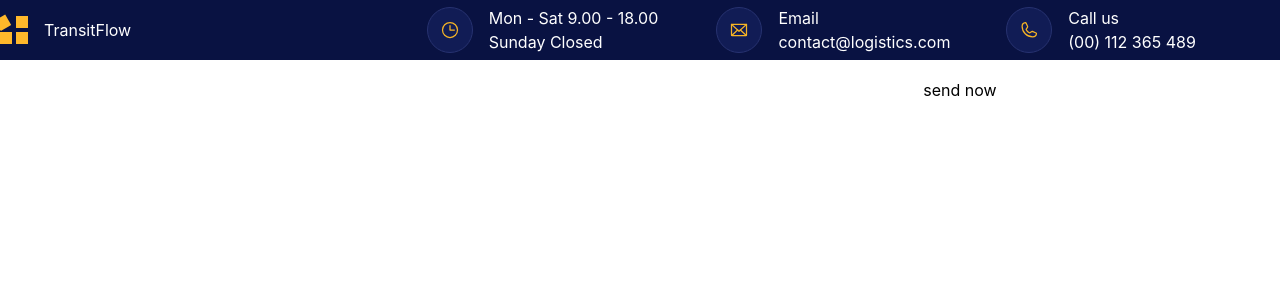
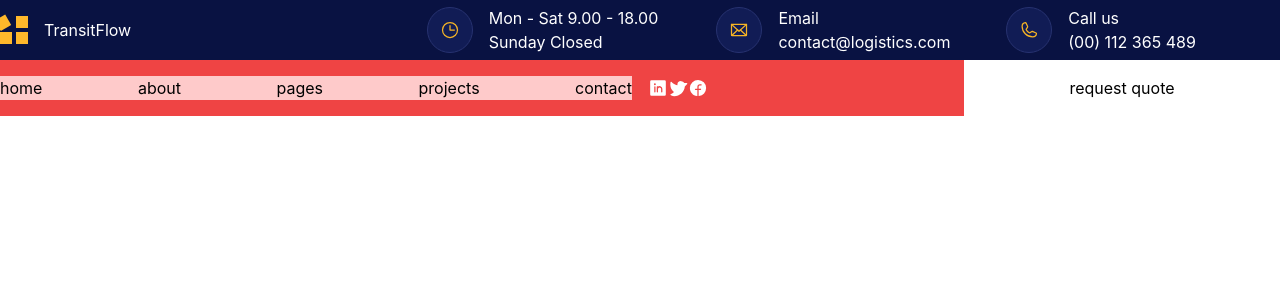
Before and after one commit to smartcollins/logistics, a React (Create React App) app: page /nav in a window 1280 px wide. Shown: the top 300 px of the page. Built offline with nearby package versions, Linux system fonts and the light colour scheme.

Commit message:
still modifying Nav

```diff
--- a/src/component/Nav.jsx
+++ b/src/component/Nav.jsx
@@ -46,15 +46,21 @@ const Nav = ()=>{
                     </div>
                 </div>
             </div>
-            <div>
-                <div></div>
-                <div className='flex items-center justify-between'>
-                    <div>
+            <div className='bg-red-500 flex items-center gap-4'>
+                <div className='flex items-center justify-between bg-red-200 w-full'>
+                    <p>home</p>
+                    <p>about</p>
+                    <p>pages</p>
+                    <p>projects</p>
+                    <p>contact</p>
+                </div>
+                <div className='flex items-center justify-between w-full'>
+                    <div className='flex items-center justify-between'>
                         <LinkedinLogo size={20} color="#ffffff" weight="fill" />
                         <TwitterLogo size={20} color="#ffffff" weight="fill" />
                         <FacebookLogo size={20} color="#ffffff" weight="fill" />
                     </div>
-                    <button className='p-4 text-black bg-white w-2/4'>send now</button>
+                    <button className='p-4 text-black bg-white w-2/4'>request quote</button>
                 </div>
             </div>
         </div>
```
